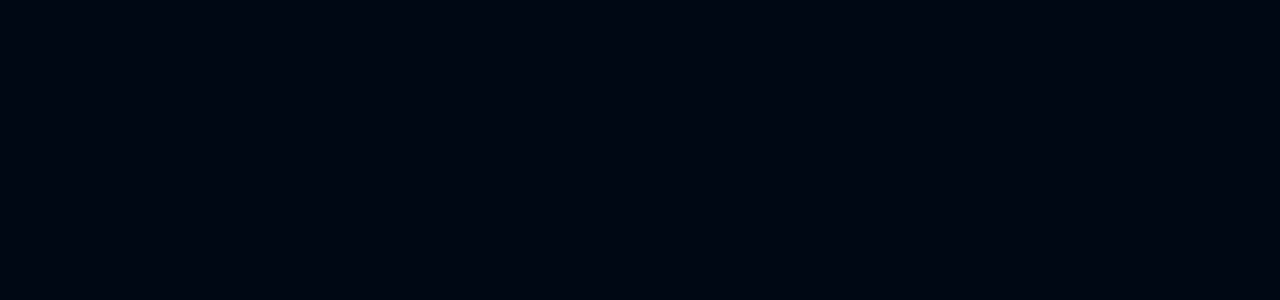
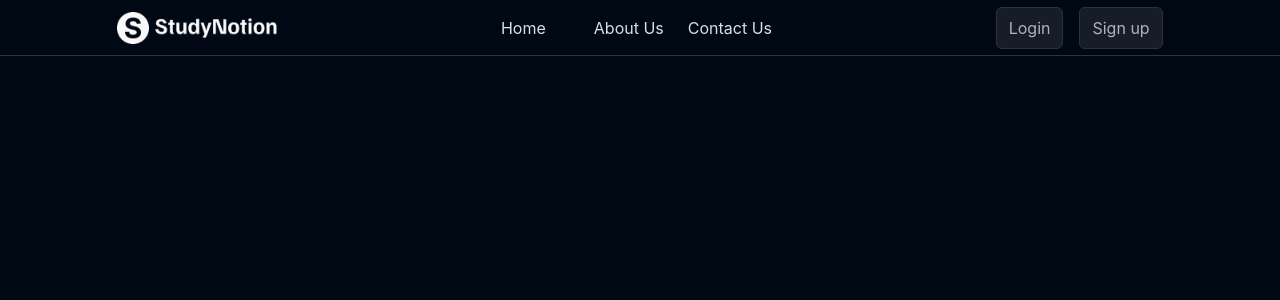
Before and after one commit to sameer-malik1/Edtech-Frontend, a React (Create React App) app: page /course/java in a window 1280 px wide. Before the commit this address had no page. Shown: the top 300 px of the page. Built offline with nearby package versions, Linux system fonts and the light colour scheme.

Commit message:
create navbar and introduced redux toolkit

```diff
--- a/package.json
+++ b/package.json
@@ -3,9 +3,12 @@
   "version": "0.1.0",
   "private": true,
   "dependencies": {
+    "@reduxjs/toolkit": "^2.3.0",
     "react": "^18.2.0",
     "react-dom": "^18.2.0",
+    "react-hot-toast": "^2.4.1",
     "react-icons": "^5.3.0",
+    "react-redux": "^9.1.2",
     "react-router-dom": "^6.26.2",
     "react-scripts": "5.0.1",
     "react-type-animation": "^3.2.0",
--- a/src/App.js
+++ b/src/App.js
@@ -1,10 +1,12 @@
 import { Route, Routes } from "react-router-dom";
 import "./App.css";
 import Home from "./pages/Home";
+import Navbar from "./components/common/Navbar";
 
 function App() {
   return (
     <div className="w-screen min-h-screen bg-richblack-900 text-white font-inter">
+      <Navbar />
       <Routes>
         <Route path="/" element={<Home/>}/>
       </Routes>
--- /dev/null
+++ b/src/components/Auth/ProfileDropdown.jsx
@@ -0,0 +1,9 @@
+import React from 'react'
+
+function ProfileDropdown() {
+  return (
+    <div>ProfileDropdown</div>
+  )
+}
+
+export default ProfileDropdown
--- /dev/null
+++ b/src/components/common/Navbar.jsx
@@ -0,0 +1,92 @@
+import React from 'react'
+import {NavbarLinks} from '../../data/navbar-links'
+import navLogo from '../../assets/Logo/Logo-Full-Light.png'
+import { Link, matchPath, useLocation } from 'react-router-dom'
+import { useSelector } from 'react-redux'
+import { FaShoppingCart } from "react-icons/fa";
+import ProfileDropdown from '../Auth/ProfileDropdown'
+
+function Navbar() {
+    const {user} = useSelector((state)=> state.profile);
+    const {token} = useSelector((state)=> state.auth);
+    const {totalItems} = useSelector((state)=> state.cart);
+
+    const location = useLocation();
+    function matchRoute(route){
+        return matchPath({path:route},location.pathname);
+    }
+  return (
+    <div className='flex h-14 items-center justify-center border-b-[1px] border-b-richblack-700'>
+        <div className='flex w-11/12 max-w-maxContent items-center justify-between px-[5%] '>
+
+        {/* navbar logo */}
+        <Link to={'/'}>
+        <img src={navLogo} width={160} height={46} />
+        </Link>
+
+        {/* navLinks  */}
+        <nav>
+            <ul className='flex gap-x-6 text-richblack-25'>
+                {
+                    NavbarLinks.map((link,index)=>(
+                        <li key={index} >
+                            {
+                                link.title === 'Catalog' ? (<div></div>) :
+                                (
+                                    <Link to={link?.path}>
+                                        <p className={`${matchRoute(link?.path) ? "text-yellow-25" : 'text-richblack-25'}`}>{link.title}</p>
+                                    </Link>
+                                )
+                            }
+                        </li>
+                    ))
+                }
+            </ul>
+
+        </nav>
+
+        {/* login/signup/dashboard  */}
+        <div className='flex gap-x-4 items-center'>
+            {
+                user && user?.accountType != "Instructor" && (
+                    <Link to={'/dashboard/cart'} className='relative'>
+                        <FaShoppingCart color='richblack-25' />
+                        {
+                            totalItems > 0 && (
+                                <span>{totalItems}</span>
+                            )
+                        }
+
+                    </Link>
+
+                )
+
+            }
+            {
+                token == null && (
+                    <Link to={'/login'}>
+                        <button className='border border-richblack-700 bg-richblack-800 px-[12px] py-[8px] rounded-md text-richblack-100'>Login</button>
+                    </Link>
+
+                )
+            }
+            {
+                token == null && (
+                    <Link to={'/signup'}>
+                        <button className='border border-richblack-700 bg-richblack-800 px-[12px] py-[8px] rounded-md text-richblack-100'>Sign up</button>
+                    </Link>
+
+                )
+            }
+            {
+                token != null && <ProfileDropdown />
+            }
+        </div>
+
+        </div>
+
+    </div>
+  )
+}
+
+export default Navbar
--- a/src/index.js
+++ b/src/index.js
@@ -3,10 +3,24 @@
 import App from "./App";
 import "./index.css";
 import { BrowserRouter } from "react-router-dom";
+import { configureStore } from '@reduxjs/toolkit'
+import { Provider } from "react-redux";
+import rootReducer from './reducers/index';
+import { Toaster } from "react-hot-toast";
+
 
 const root = ReactDOM.createRoot(document.getElementById("root"));
+
+
+
+export const store = configureStore({
+  reducer: rootReducer,
+})
 root.render(
-  <BrowserRouter>
+  <Provider store={store}>
+    <BrowserRouter>
     <App />
+    <Toaster />
   </BrowserRouter>
+  </Provider>
 );
--- /dev/null
+++ b/src/reducers/index.js
@@ -0,0 +1,14 @@
+import { combineReducers} from '@reduxjs/toolkit';
+import authReducer from '../slices/authSlice';
+import profileReducer from '../slices/profileSlice'
+import cartReducer from '../slices/cartSlice'
+
+
+const rootReducer = combineReducers({
+    auth: authReducer,
+    profile:profileReducer,
+    cart:cartReducer,
+
+})
+
+export default rootReducer
--- /dev/null
+++ b/src/slices/authSlice.js
@@ -0,0 +1,18 @@
+import { createSlice } from "@reduxjs/toolkit";
+
+const initialState = {
+    token: localStorage.getItem("token") ? JSON.parse(localStorage.getItem("token")) : null,
+}
+
+const authSlice = createSlice({
+    name:'auth',
+    initialState: initialState,
+    reducers:{
+        setToken(state,value){
+            state.token = value.payload;
+        }
+    }
+})
+
+export const {setToken} = authSlice.actions;
+export default authSlice.reducer;
--- /dev/null
+++ b/src/slices/cartSlice.js
@@ -0,0 +1,19 @@
+import { createSlice } from "@reduxjs/toolkit";
+import {toast} from 'react-hot-toast';
+
+const initialState = {
+    totalItems: localStorage.getItem("totalItems") ? JSON.parse(localStorage.getItem("totalItems")) : 0,
+}
+
+const cartSlice = createSlice({
+    name:'cart',
+    initialState: initialState,
+    reducers:{
+        setTotalItems(state,value){
+            state.token = value.payload;
+        }
+    }
+})
+
+export const {setTotalItems} = cartSlice.actions;
+export default cartSlice.reducer;
--- /dev/null
+++ b/src/slices/profileSlice.js
@@ -0,0 +1,18 @@
+import { createSlice } from "@reduxjs/toolkit";
+
+const initialState = {
+    user: null,
+}
+
+const profileSlice = createSlice({
+    name:'profile',
+    initialState: initialState,
+    reducers:{
+        setToken(state,value){
+            state.user = value.payload;
+        }
+    }
+})
+
+export const {setUser} = profileSlice.actions;
+export default profileSlice.reducer;
```
Also changed, not shown: 1 other file (tests, documents, lock files or other folders).
